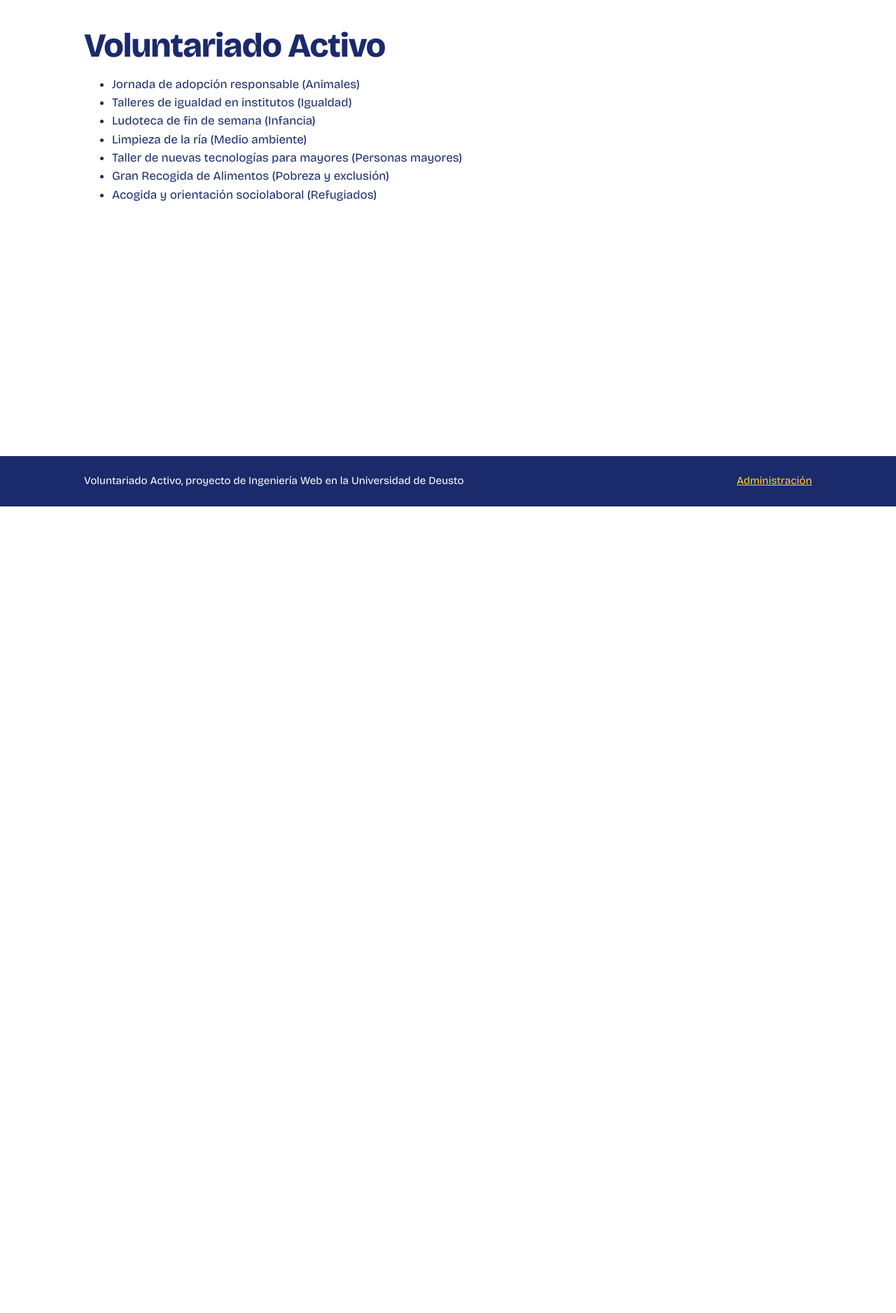
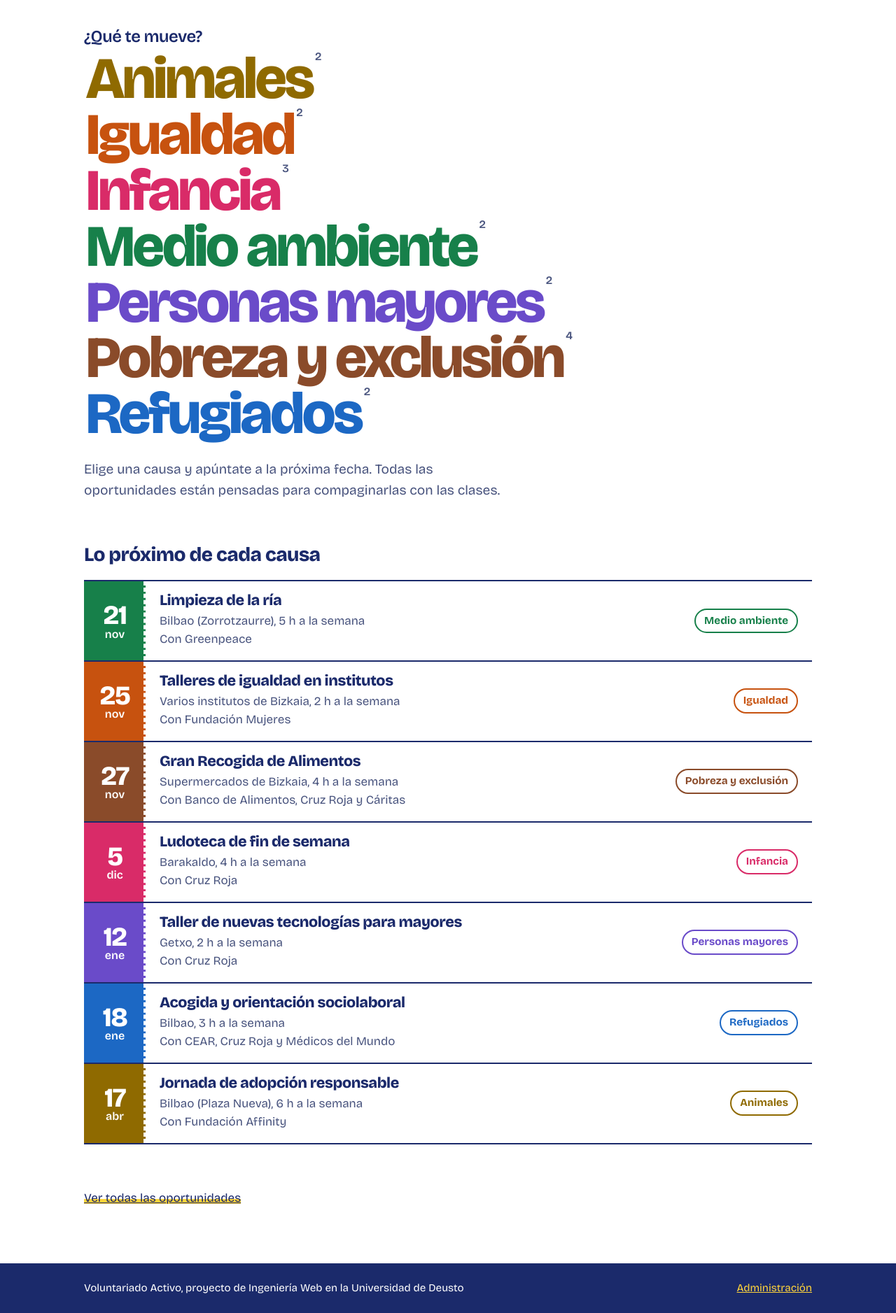
Before and after one commit to gorkalabilla3/voluntariado-activo, a Django app: page / in a window 1280 px wide. Shown: the part 76-1953 px from the top of the page at 70% size. Before the commit the page ends 800 px from the top, so only its background shows below. Run offline with Django 5.2, Linux system fonts and the light colour scheme; data comes from the database, SQL or seed files in the repository.

Commit message:
Portada con las causas y la próxima oportunidad de cada una

```diff
--- a/voluntariado/static/voluntariado/css/estilos.css
+++ b/voluntariado/static/voluntariado/css/estilos.css
@@ -128,6 +128,45 @@ a {
 }
 
 .vacio {
+    color: #4a557f;
+}
+
+/* portada */
+.portada__pregunta {
+    font-size: 1.5rem;
+    font-weight: 600;
+    margin-bottom: 0.5rem;
+}
+
+.causas-gigantes {
+    margin: 0 0 1.5rem;
+    padding: 0;
+    list-style: none;
+}
+
+.causas-gigantes li {
+    line-height: 0.95;
+}
+
+.causas-gigantes a {
+    display: inline-block;
+    font-size: 5.25rem;
+    font-weight: 800;
+    letter-spacing: -0.045em;
+    color: var(--c, #1b2a6b);
+    text-decoration: none;
+    padding: 0 0.15rem;
+}
+
+.causas-gigantes a:hover {
+    background-image: linear-gradient(transparent 62%, #ffd43b 62%, #ffd43b 90%, transparent 90%);
+}
+
+.causas-gigantes__num {
+    font-size: 1rem;
+    font-weight: 600;
+    letter-spacing: 0;
+    vertical-align: top;
     color: #4a557f;
 }
 
--- a/voluntariado/templates/voluntariado/portada.html
+++ b/voluntariado/templates/voluntariado/portada.html
@@ -1,12 +1,25 @@
 {% extends "voluntariado/base.html" %}
 
 {% block contenido %}
-<h1>Voluntariado Activo</h1>
-<ul>
-    {% for oportunidad in destacadas %}
-        <li>{{ oportunidad.titulo }} ({{ oportunidad.causa.nombre }})</li>
-    {% empty %}
-        <li>Todavía no hay oportunidades.</li>
-    {% endfor %}
-</ul>
+<section>
+    <h1 class="portada__pregunta">¿Qué te mueve?</h1>
+    <ul class="causas-gigantes">
+        {% for causa in causas %}
+            <li class="c-{{ causa.nombre|slugify }}"><a href="{{ causa.get_absolute_url }}">{{ causa.nombre }}<span class="causas-gigantes__num"> {{ causa.num_oportunidades }}</span></a></li>
+        {% endfor %}
+    </ul>
+    <p class="entradilla">Elige una causa y apúntate a la próxima fecha. Todas las oportunidades están pensadas para compaginarlas con las clases.</p>
+</section>
+
+<section class="seccion">
+    <h2>Lo próximo de cada causa</h2>
+    <ul class="talones">
+        {% for oportunidad in destacadas %}
+            {% include "voluntariado/_tarjeta_oportunidad.html" %}
+        {% empty %}
+            <li class="vacio">Todavía no hay oportunidades. Añádelas desde la administración.</li>
+        {% endfor %}
+    </ul>
+    <p class="seccion"><a class="marcador" href="{% url 'lista_oportunidades' %}">Ver todas las oportunidades</a></p>
+</section>
 {% endblock %}
--- a/voluntariado/views.py
+++ b/voluntariado/views.py
@@ -1,3 +1,4 @@
+from django.db.models import Count
 from django.shortcuts import render
 from django.utils import timezone
 from django.views.generic import DetailView, ListView
@@ -21,7 +22,11 @@ def portada(request):
         )
         if oportunidad:
             destacadas.append(oportunidad)
-    return render(request, "voluntariado/portada.html", {"destacadas": destacadas})
+    destacadas.sort(key=lambda o: o.fecha_inicio)
+    # para sacar cuantas oportunidades tiene cada causa
+    causas = Causa.objects.annotate(num_oportunidades=Count("oportunidades"))
+    contexto = {"destacadas": destacadas, "causas": causas}
+    return render(request, "voluntariado/portada.html", contexto)
 
 
 # Vistas genéricas: Django busca la plantilla <app>/<modelo>_list.html y
```
